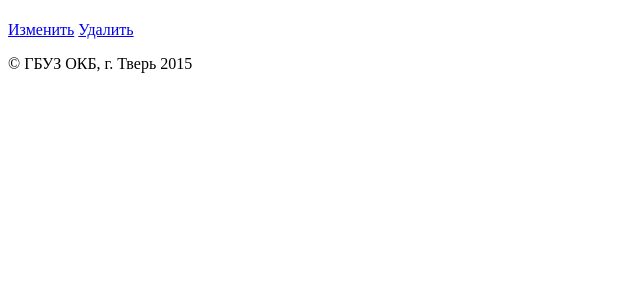
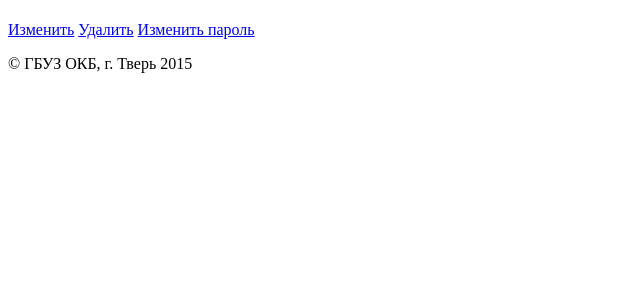
Before and after one commit to kvazarum/prereg, a Yii app: template frontend/views/user/view.php in a window 1280 px wide. Shown: the top 300 px of the page, without its empty margins (0-640 px from the left). Run offline with PHP 8.4 and a stand-in for Yii, Linux system fonts and the light colour scheme; the template is opened without the code that fills it, so the values that code supplies are empty; some libraries are stand-ins or nearby versions.

Commit message:
Добавлена кнопка "Изменить пароль"

```diff
--- a/frontend/views/user/view.php
+++ b/frontend/views/user/view.php
@@ -23,6 +23,7 @@ $this->params['breadcrumbs'][] = $this->title;
                 'method' => 'post',
             ],
         ]) ?>
+        <?= Html::a('Изменить пароль', ['change-password', 'id' => $model->id], ['class' => 'btn btn-primary']) ?>
     </p>
 
     <?= DetailView::widget([
```
